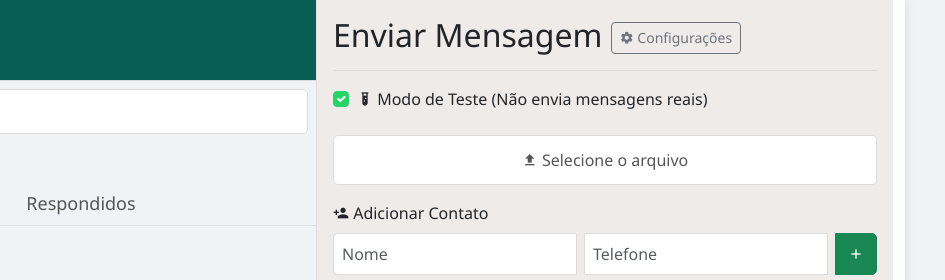
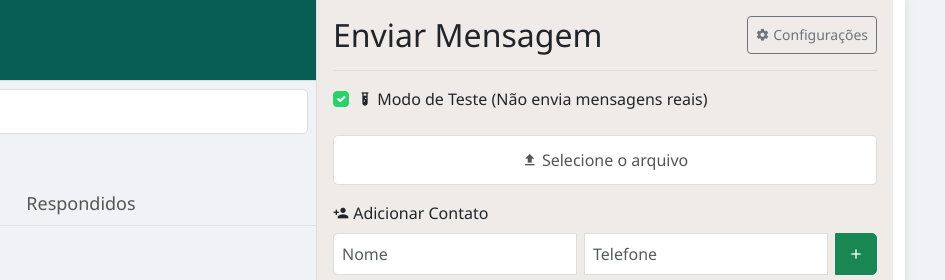
Before and after one commit to WillGolden80742/nodeWPP, a website: page public/index.html in a window 1280 px wide. Shown: the top 280 px of the page, 335-1280 px from the left. Drawn offline with nearby package versions, Linux system fonts and the light colour scheme; no server answers.

Commit message:
Update style.css

```diff
--- a/public/style.css
+++ b/public/style.css
@@ -604,3 +604,8 @@ body {
 .modal-backdrop {
     z-index: 100;
 }
+
+.whatsapp-message-area-header h2 {
+    display: flex;
+    justify-content: space-between;
+}
```
